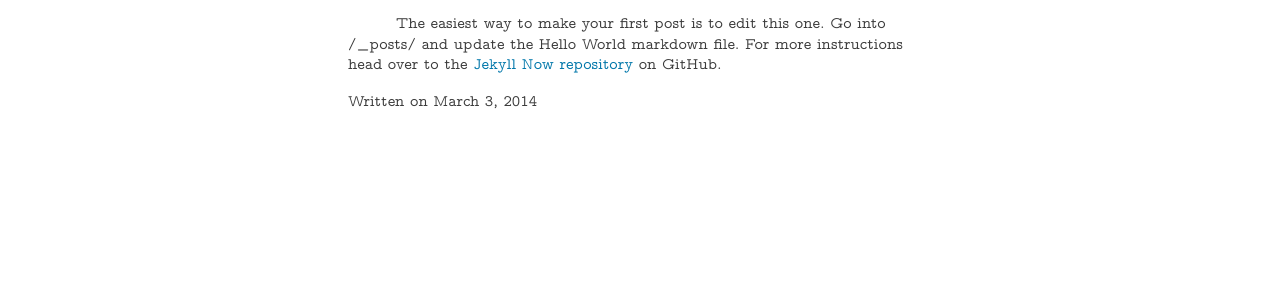
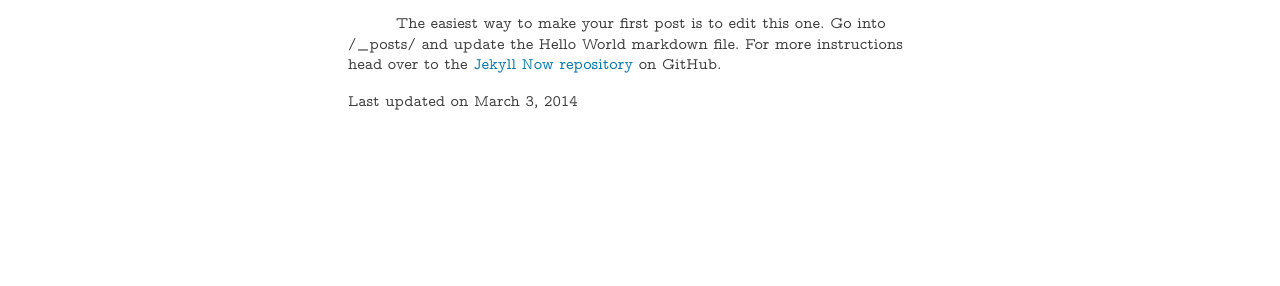
Before and after one commit to rjjiii/rjjiii.github.io, a Jekyll site: the page built from _posts/2014-3-3-Hello-World.md, in a window 1280 px wide. Shown: the part 719-1005 px from the top of the page. Built offline with Jekyll 4.4.1, drawn with Linux system fonts in a browser that asks for light colours.

Commit message:
Update post.html

```diff
--- a/_layouts/post.html
+++ b/_layouts/post.html
@@ -10,8 +10,7 @@
   </div>
 
   <div class="date">
-    Written on {{ page.date | date: "%B %e, %Y" }}
+    Last updated on {{ page.date | date: "%B %e, %Y" }}
   </div>
 
-  {% include disqus.html %}
 </article>
```
